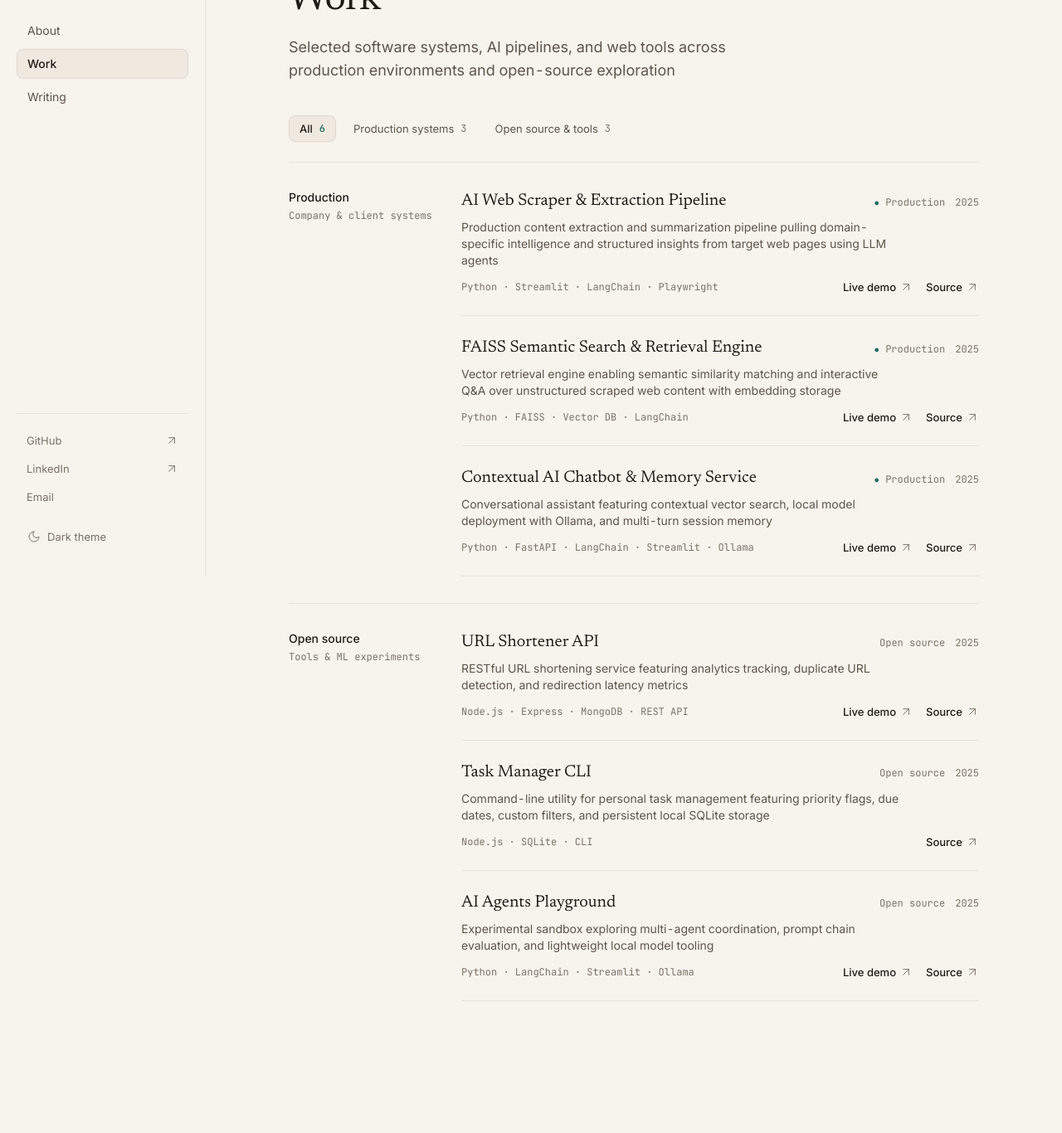
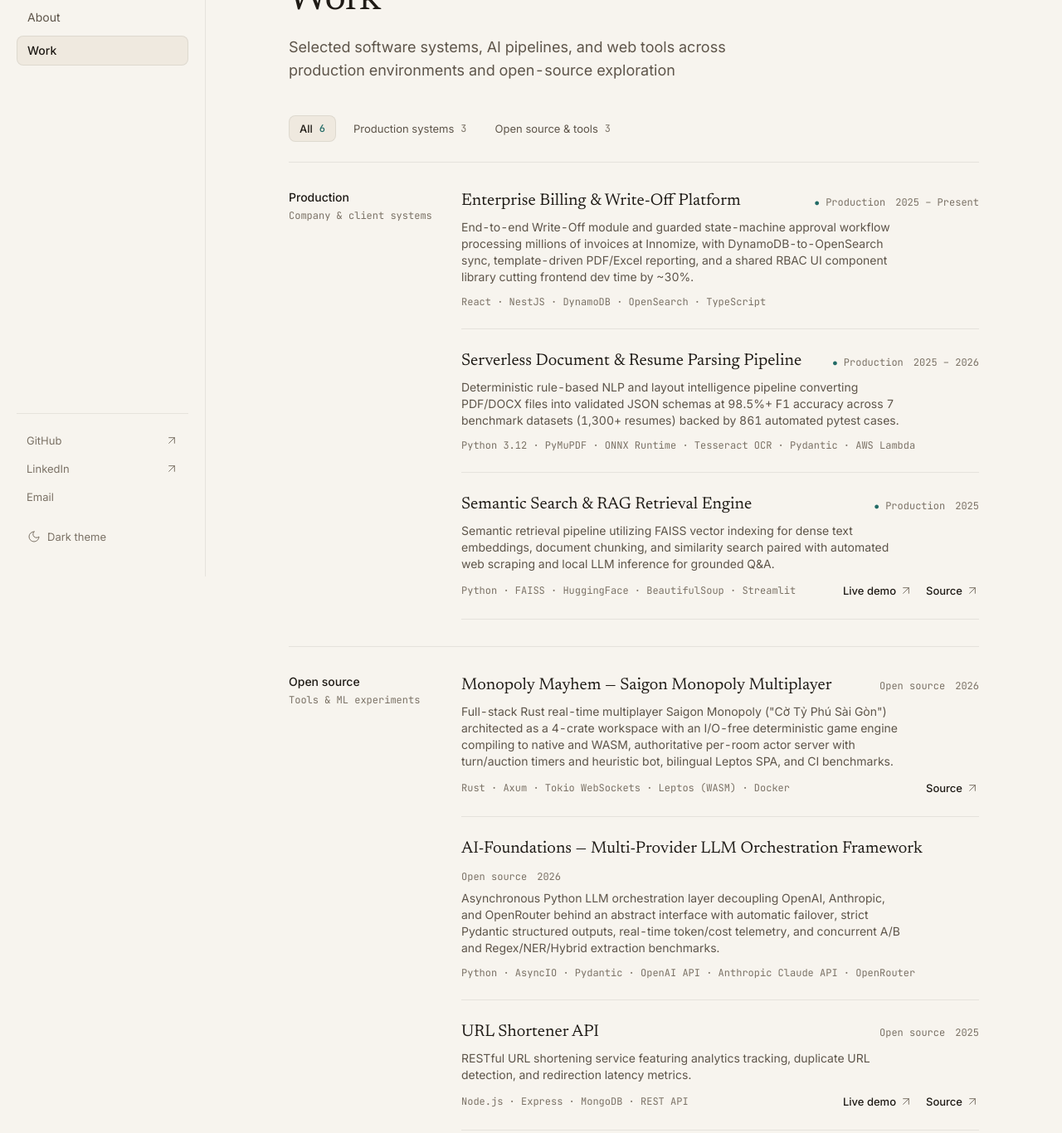
Before and after one commit to tangerine0000/portfolio, a plain HTML site: page work/index.html in a window 1280 px wide. Shown: the part 105-1471 px from the top of the page at 83% size. Before the commit the page ends 1440 px from the top, so only its background shows below. Drawn offline with Linux system fonts and the light colour scheme.

Commit message:
feat(portfolio): update profile, experience, projects, publications and pause blog

```diff
--- a/chrome.js
+++ b/chrome.js
@@ -6,12 +6,13 @@
 const NAV = [
     { page: 'about',   href: '/',         label: 'About' },
     { page: 'work',    href: '/work/',    label: 'Work' },
-    { page: 'writing', href: '/writing/', label: 'Writing' },
+    // Blog / Writing temporarily hidden
+    // { page: 'writing', href: '/writing/', label: 'Writing' },
 ];
 
 const SOCIAL = [
     { href: 'https://github.com/tangerine0000', label: 'GitHub', external: true },
-    { href: 'https://www.linkedin.com/in/sperc/', label: 'LinkedIn', external: true },
+    { href: 'https://linkedin.com/in/tangerine0000/', label: 'LinkedIn', external: true },
     { href: 'mailto:tan.nguyen.atwork@gmail.com', label: 'Email', external: false },
 ];
 
@@ -92,7 +93,7 @@ function buildChrome() {
         <div class="rail-top">
             <div class="rail-brand">
                 <a href="/" class="brand-name">Tan Nguyen</a>
-                <span class="brand-sub">AI Engineer · Ho Chi Minh City</span>
+                <span class="brand-sub">Full-Stack &amp; AI · HCMC</span>
             </div>
             <nav class="rail-nav">
                 <ul>${navLinks}</ul>
--- a/projects.js
+++ b/projects.js
@@ -9,48 +9,65 @@
 
 const PROJECTS = [
     // -----------------------------------------------------------------
-    //  Professional Projects (Company & Production Work)
+    //  Professional & AI Systems
     // -----------------------------------------------------------------
     {
-        slug: 'ai-web-scraper',
-        title: 'AI Web Scraper & Extraction Pipeline',
+        slug: 'innomize-billing-platform',
+        title: 'Enterprise Billing & Write-Off Platform',
         category: 'professional',
         categoryLabel: 'Professional Project',
-        year: '2025',
-        stack: ['Python', 'Streamlit', 'LangChain', 'Playwright'],
-        summary: 'Production content extraction and summarization pipeline pulling domain-specific intelligence and structured insights from target web pages using LLM agents',
-        link: 'https://huggingface.co/spaces/nttan/scrape-chatbot',
-        repo: 'https://github.com/tangerine0000/ai-agents-playground',
+        year: '2025 – Present',
+        stack: ['React', 'NestJS', 'DynamoDB', 'OpenSearch', 'TypeScript'],
+        summary: 'End-to-end Write-Off module and guarded state-machine approval workflow processing millions of invoices at Innomize, with DynamoDB-to-OpenSearch sync, template-driven PDF/Excel reporting, and a shared RBAC UI component library cutting frontend dev time by ~30%.',
         featured: true
     },
     {
-        slug: 'faiss-search',
-        title: 'FAISS Semantic Search & Retrieval Engine',
+        slug: 'serverless-resume-parser',
+        title: 'Serverless Document & Resume Parsing Pipeline',
         category: 'professional',
-        categoryLabel: 'Professional Project',
+        categoryLabel: 'AI Project',
+        year: '2025 – 2026',
+        stack: ['Python 3.12', 'PyMuPDF', 'ONNX Runtime', 'Tesseract OCR', 'Pydantic', 'AWS Lambda'],
+        summary: 'Deterministic rule-based NLP and layout intelligence pipeline converting PDF/DOCX files into validated JSON schemas at 98.5%+ F1 accuracy across 7 benchmark datasets (1,300+ resumes) backed by 861 automated pytest cases.',
+        featured: true
+    },
+    {
+        slug: 'semantic-search-rag-engine',
+        title: 'Semantic Search & RAG Retrieval Engine',
+        category: 'professional',
+        categoryLabel: 'AI Project',
         year: '2025',
-        stack: ['Python', 'FAISS', 'Vector DB', 'LangChain'],
-        summary: 'Vector retrieval engine enabling semantic similarity matching and interactive Q&A over unstructured scraped web content with embedding storage',
+        stack: ['Python', 'FAISS', 'HuggingFace', 'BeautifulSoup', 'Streamlit'],
+        summary: 'Semantic retrieval pipeline utilizing FAISS vector indexing for dense text embeddings, document chunking, and similarity search paired with automated web scraping and local LLM inference for grounded Q&A.',
         link: 'https://huggingface.co/spaces/nttan/scrape-chatbot',
         repo: 'https://github.com/tangerine0000/ai-agents-playground',
         featured: false
     },
+
+    // -----------------------------------------------------------------
+    //  Open Source & Personal Projects
+    // -----------------------------------------------------------------
     {
-        slug: 'ai-chatbot',
-        title: 'Contextual AI Chatbot & Memory Service',
-        category: 'professional',
-        categoryLabel: 'Professional Project',
-        year: '2025',
-        stack: ['Python', 'FastAPI', 'LangChain', 'Streamlit', 'Ollama'],
-        summary: 'Conversational assistant featuring contextual vector search, local model deployment with Ollama, and multi-turn session memory',
-        link: 'https://huggingface.co/spaces/nttan/scrape-chatbot',
-        repo: 'https://github.com/tangerine0000/ai-agents-playground',
+        slug: 'monopoly-mayhem',
+        title: 'Monopoly Mayhem — Saigon Monopoly Multiplayer',
+        category: 'personal',
+        categoryLabel: 'Personal Project',
+        year: '2026',
+        stack: ['Rust', 'Axum', 'Tokio WebSockets', 'Leptos (WASM)', 'Docker'],
+        summary: 'Full-stack Rust real-time multiplayer Saigon Monopoly ("Cờ Tỷ Phú Sài Gòn") architected as a 4-crate workspace with an I/O-free deterministic game engine compiling to native and WASM, authoritative per-room actor server with turn/auction timers and heuristic bot, bilingual Leptos SPA, and CI benchmarks.',
+        repo: 'https://github.com/tangerine0000/monopoly-mayhem',
         featured: true
     },
-
-    // -----------------------------------------------------------------
-    //  Personal Projects (Hobby, Tools & Experiments)
-    // -----------------------------------------------------------------
+    {
+        slug: 'ai-foundations',
+        title: 'AI-Foundations — Multi-Provider LLM Orchestration Framework',
+        category: 'personal',
+        categoryLabel: 'Open-Source Project',
+        year: '2026',
+        stack: ['Python', 'AsyncIO', 'Pydantic', 'OpenAI API', 'Anthropic Claude API', 'OpenRouter'],
+        summary: 'Asynchronous Python LLM orchestration layer decoupling OpenAI, Anthropic, and OpenRouter behind an abstract interface with automatic failover, strict Pydantic structured outputs, real-time token/cost telemetry, and concurrent A/B and Regex/NER/Hybrid extraction benchmarks.',
+        featured: true
+    },
     {
         slug: 'url-shortener',
         title: 'URL Shortener API',
@@ -58,32 +75,9 @@ const PROJECTS = [
         categoryLabel: 'Personal Project',
         year: '2025',
         stack: ['Node.js', 'Express', 'MongoDB', 'REST API'],
-        summary: 'RESTful URL shortening service featuring analytics tracking, duplicate URL detection, and redirection latency metrics',
+        summary: 'RESTful URL shortening service featuring analytics tracking, duplicate URL detection, and redirection latency metrics.',
         link: 'https://tanurl.netlify.app/',
         repo: 'https://github.com/tangerine0000/url-shortener-api',
-        featured: true
-    },
-    {
-        slug: 'task-manager-cli',
-        title: 'Task Manager CLI',
-        category: 'personal',
-        categoryLabel: 'Personal Project',
-        year: '2025',
-        stack: ['Node.js', 'SQLite', 'CLI'],
-        summary: 'Command-line utility for personal task management featuring priority flags, due dates, custom filters, and persistent local SQLite storage',
-        repo: 'https://github.com/tangerine0000/task-manager-cli',
-        featured: false
-    },
-    {
-        slug: 'ai-agents-playground',
-        title: 'AI Agents Playground',
-        category: 'personal',
-        categoryLabel: 'Personal Project',
-        year: '2025',
-        stack: ['Python', 'LangChain', 'Streamlit', 'Ollama'],
-        summary: 'Experimental sandbox exploring multi-agent coordination, prompt chain evaluation, and lightweight local model tooling',
-        link: 'https://huggingface.co/spaces/nttan/scrape-chatbot',
-        repo: 'https://github.com/tangerine0000/ai-agents-playground',
         featured: false
     }
 ];
```
Also changed, not shown: index.html (+75 -21 lines), posts.js (+2 -32 lines), writing/index.html (+1 -1 lines).
